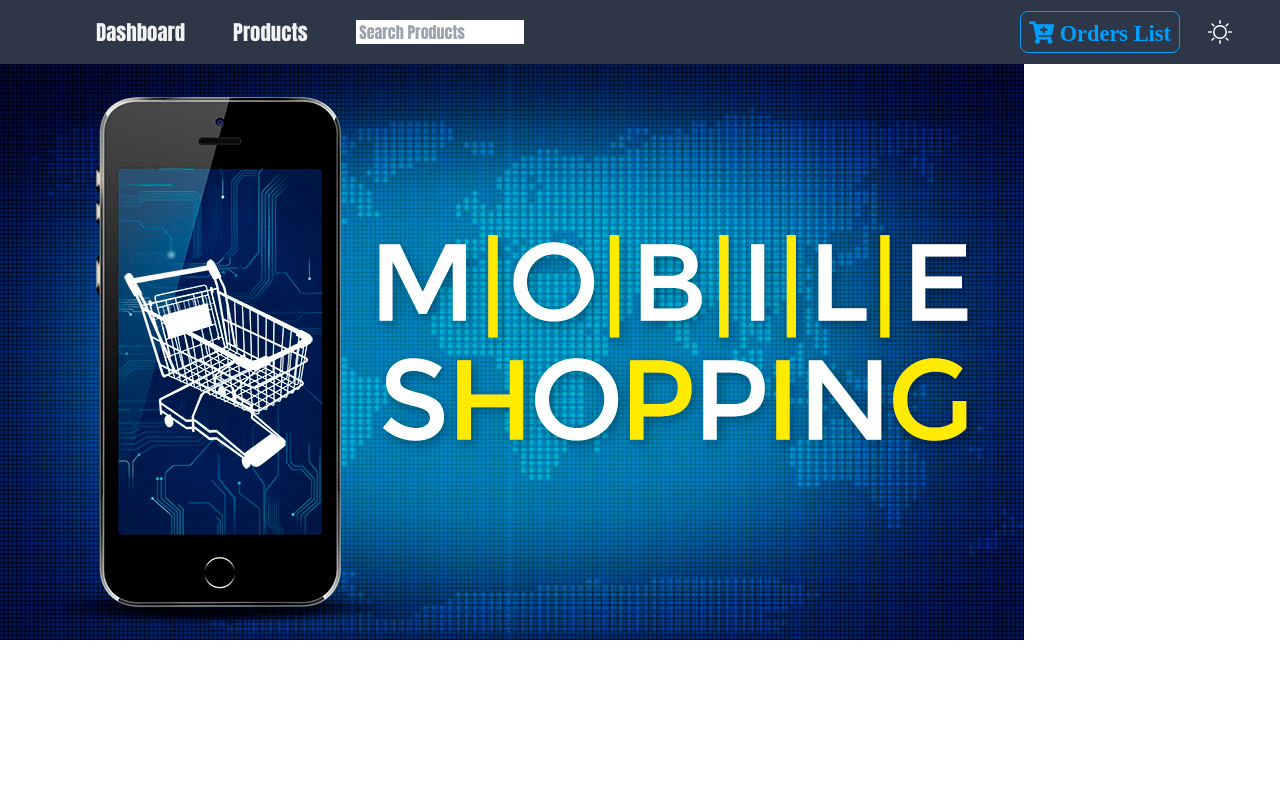
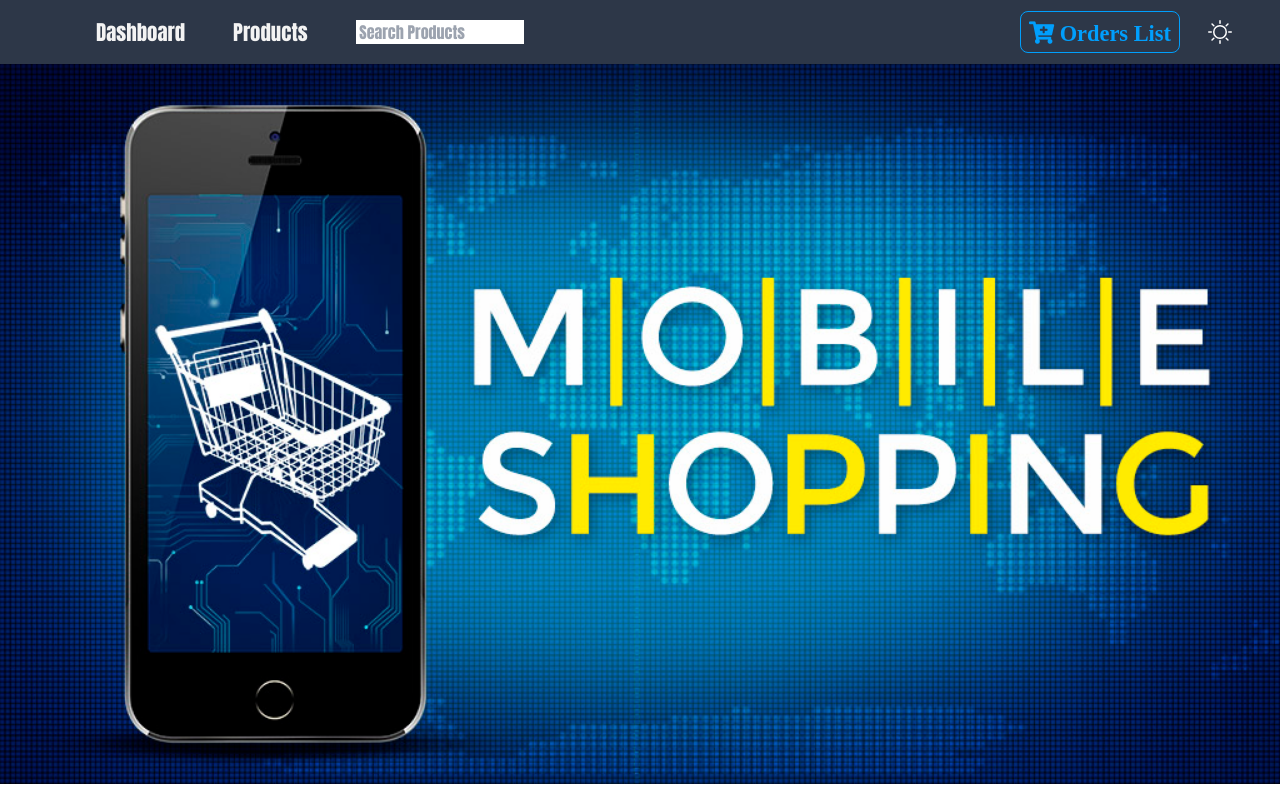
Before and after one commit to SureNdhar11/React-erp, a React (Create React App) app: page / in a window 1280 px wide. Built offline with nearby package versions, Linux system fonts and the light colour scheme.

Commit message:
Update App.css

```diff
--- a/src/App.css
+++ b/src/App.css
@@ -94,3 +94,27 @@ body{
   font-size:1.2rem;
   color:var(--mainYellow);
 }
+.dashboard-container {
+  position: relative;
+  width: 100vw;
+  height: 90vh;
+  overflow: hidden;
+}
+
+.dashboard-image {
+  position: relative;
+  padding-top: 0%;
+  top: 0%;
+
+  width: 100%;
+  height: 100%;
+  object-fit: cover;
+}
+
+.content {
+  position: relative;
+  z-index: 1;
+  text-align: center;
+  color: white; /* Example color for content */
+  padding-top: 20%; /* Adjust as needed */
+}
```
